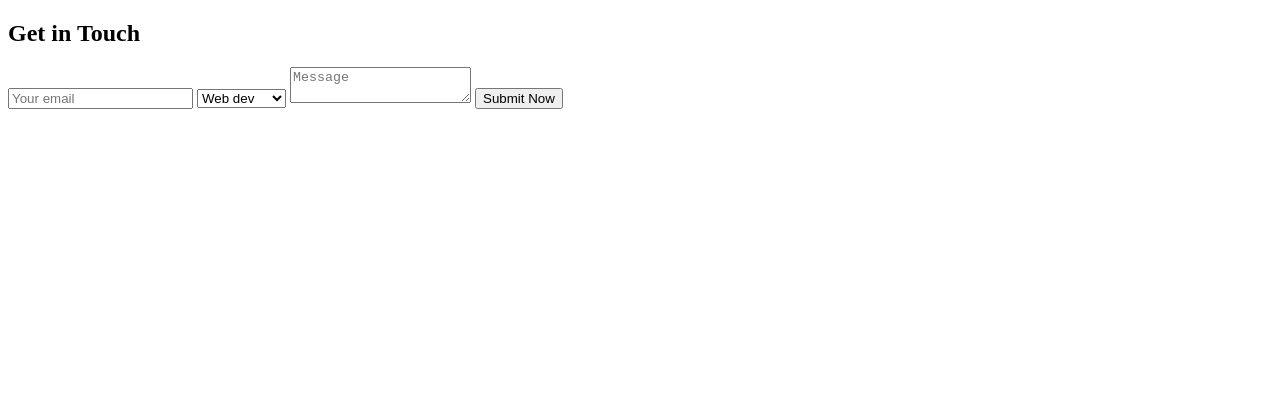
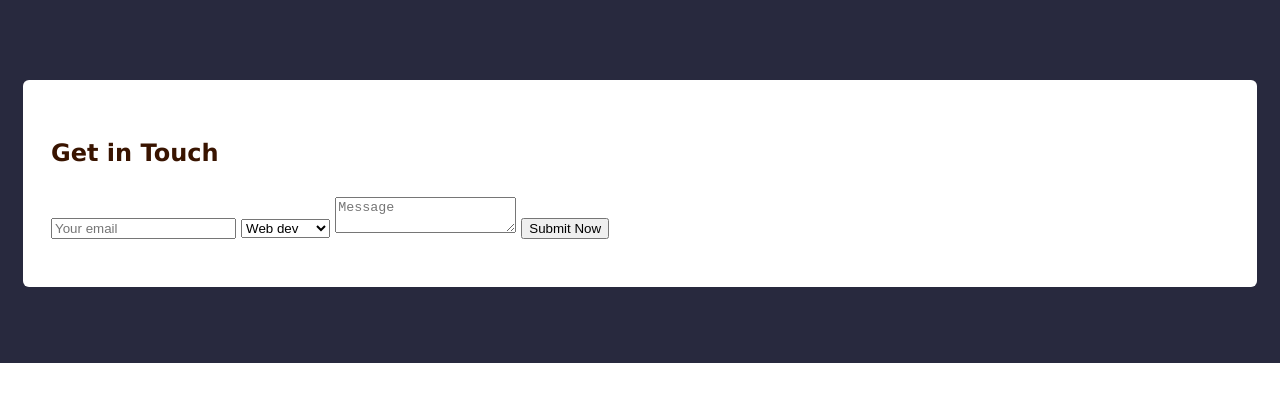
Before and after one commit to Gtpmlvl/18-paskaita-bootstrap, a plain HTML site: page index.html in a window 1280 px wide. Drawn offline with Linux system fonts and the light colour scheme.

Commit message:
css start

```diff
--- a/SASS/_reset.scss
+++ b/SASS/_reset.scss
@@ -0,0 +1,6 @@
+*{
+  box-sizing: border-box;
+}
+body{
+  margin:0;
+}
--- a/SASS/main.scss
+++ b/SASS/main.scss
@@ -1,3 +1,32 @@
+@use 'reset';
+
+
 body{
-  font-family: 'Epilogue' ;
+  font-family: Verdana, Geneva, Tahoma, sans-serif;
 }
+
+.container{
+  padding-left: 23px;
+  padding-right: 23px;
+}
+
+.contact{
+  padding-top: 80px;
+  padding-bottom: 76px;
+  background: #28293e;
+
+
+   .formContainer{
+    background-color: #fff;
+    border-radius: 6px;
+    padding: 57px 28px 48px;
+
+      .title{
+        font-size:24px;
+        line-height: 32px;
+        color: #391400;
+        margin-top: 0;
+        margin-bottom: 28px;
+      }
+   }
+}
```
Also changed, not shown: css/main.css, 1 other file.
